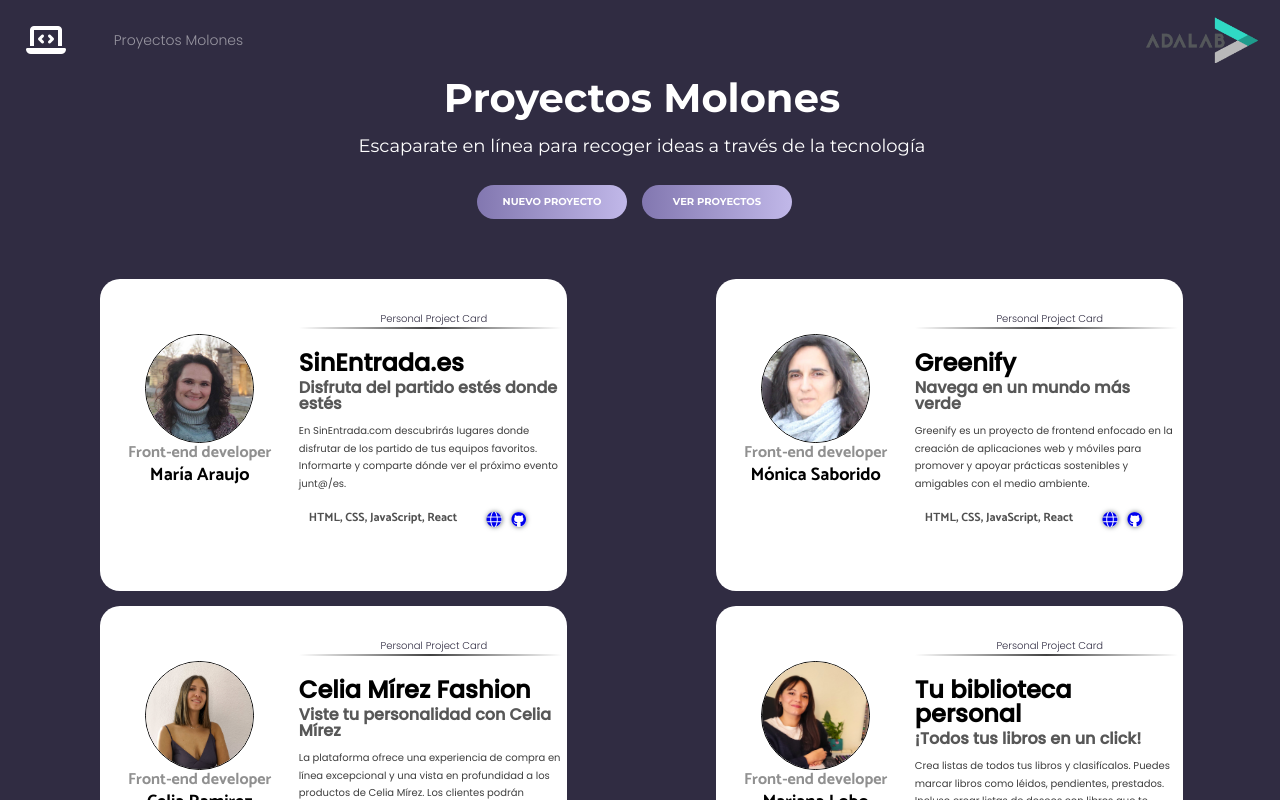
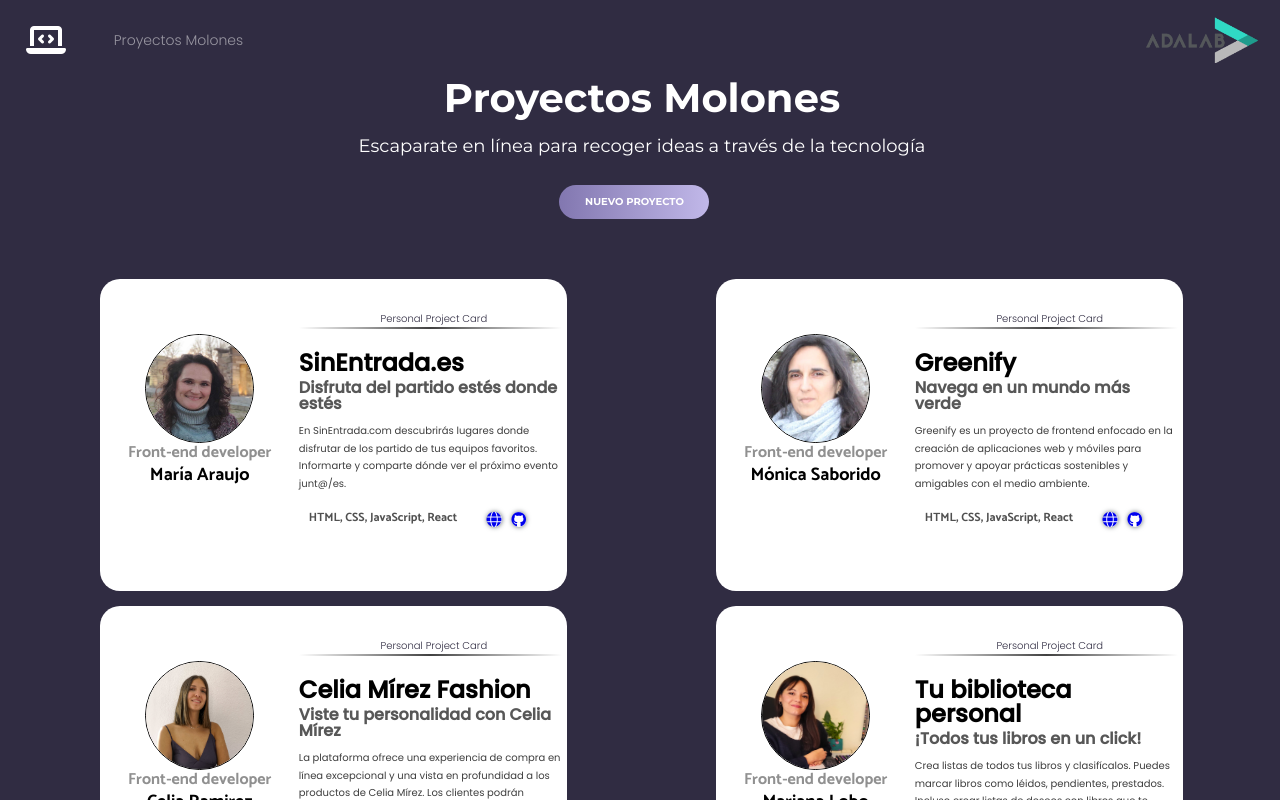
Before and after one commit to Adalab/project-promo-s-module-4-team-5, a React (Create React App) app: page / in a window 1280 px wide. Shown: the top 800 px of the page. Built offline with nearby package versions, Linux system fonts and the light colour scheme.

Commit message:
Add DetailCard

```diff
--- a/src/components/landing/Landing.js
+++ b/src/components/landing/Landing.js
@@ -65,7 +65,6 @@ function Landing () {
 
                     <div className="section-btn">
                     <Link className="buttons" to='/create-card'>Nuevo proyecto</Link>
-                    <Link className="buttons" to='/'>Ver proyectos</Link>
                     </div>
                 </article>
 
--- a/src/components/main/Card.js
+++ b/src/components/main/Card.js
@@ -1,9 +1,11 @@
 import user from "../../images/user.jpeg";
 import "../../styles/layout/preview.scss";
+// import { Link } from "react-router-dom";
 
 function Card ({data}){
     return (
         <section className='autor'>
+            {/* <link to={'/detail/+id'} */}
             <section className='info-project'>
                 <p className='subtitle'>Personal Project Card</p>
                 <hr className='line' />
@@ -26,6 +28,7 @@ function Card ({data}){
                 <p className='job'>{data.job || "Full Stack Developer"}</p>
                 <p className='name'>{data.autor || "Emmelie Björklund"}</p>
             </section>
+            {/* </Link> */}
         </section>
     )
 }
--- a/src/components/main/Preview.js
+++ b/src/components/main/Preview.js
@@ -1,13 +1,16 @@
 import cover from "../../images/cover.jpeg";
 import Card from "./Card";
+import { Link } from "react-router-dom";
 
 function Preview({ data }) {
     return (
+        <>
         <section className='preview'>
             <img className='image' src={data.photo ? data.photo : cover} alt='' />
             <Card data={data}></Card>
+            <Link className="buttons" to='/'>Ver proyectos</Link>
         </section>
-
+        </>
 
     );
 }
```
Also changed, not shown: src/components/App.js (+9 -0 lines), src/components/main/DetailCard.js (added, +19 -0 lines).
